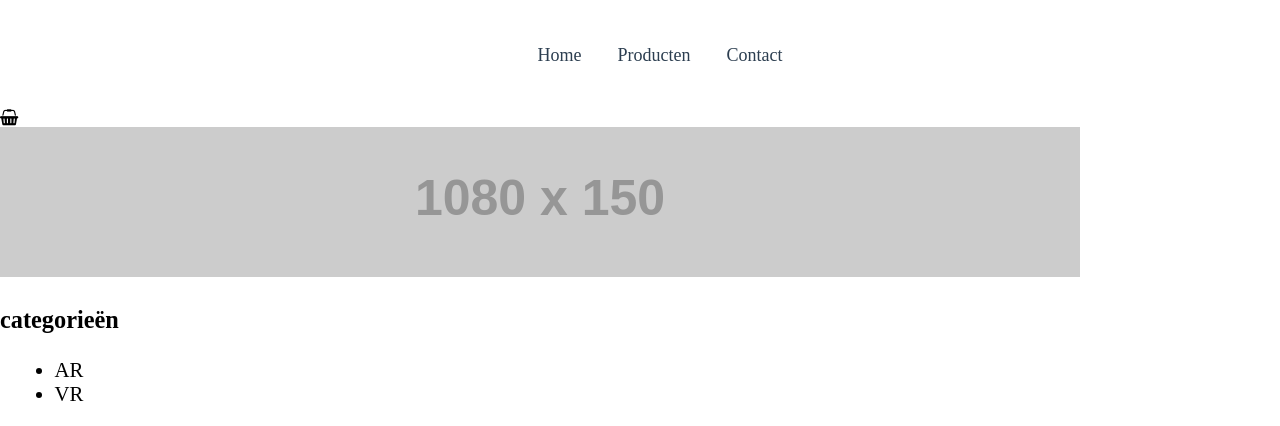
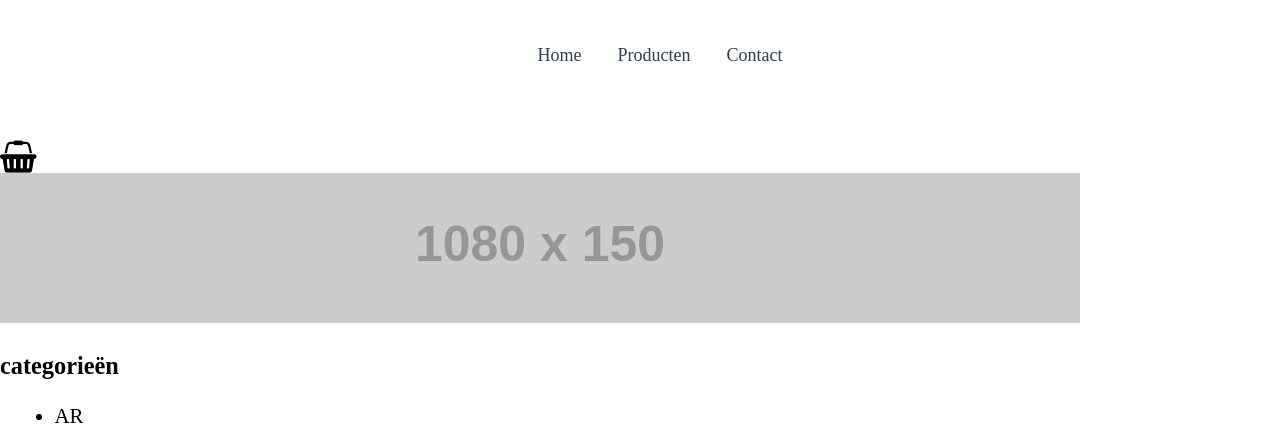
Before and after one commit to mainshooter/webshop, a PHP site: page / in a window 1280 px wide. Shown: the part 430-856 px from the top of the page. Run offline with PHP 8.4, Linux system fonts and the light colour scheme; grey boxes labelled with a size stand in for pictures from a placeholder-image service; data that the repository does not hold is empty; some libraries are stand-ins or nearby versions.

Commit message:
Shopping card style

```diff
--- a/assets/header.php
+++ b/assets/header.php
@@ -9,5 +9,5 @@
                 <li><a href="contact.php">Contact</a></li>
             </ul>
         </div>
-        <i class="fa fa-shopping-basket col-1" aria-hidden="true"></i>
+        <i class="fa fa-shopping-basket col-1 shopping_card" aria-hidden="true"></i>
     </nav>
--- a/style/style.css
+++ b/style/style.css
@@ -78,11 +78,12 @@ nav ul ul {
     top: 0;
 }
 .shopping_card {
-  width: 4em;
-  position: absolute;
-  top: 4px;
-  right: 7px;
-  transform: rotate(5deg);
+  padding: 0;
+  height: 100%;
+  text-align: center;
+  margin: auto 0;
+  margin-top: 1em;
+  font-size: 2em !important;
 }
 .categories {
   font-size: 1.3em;
```
